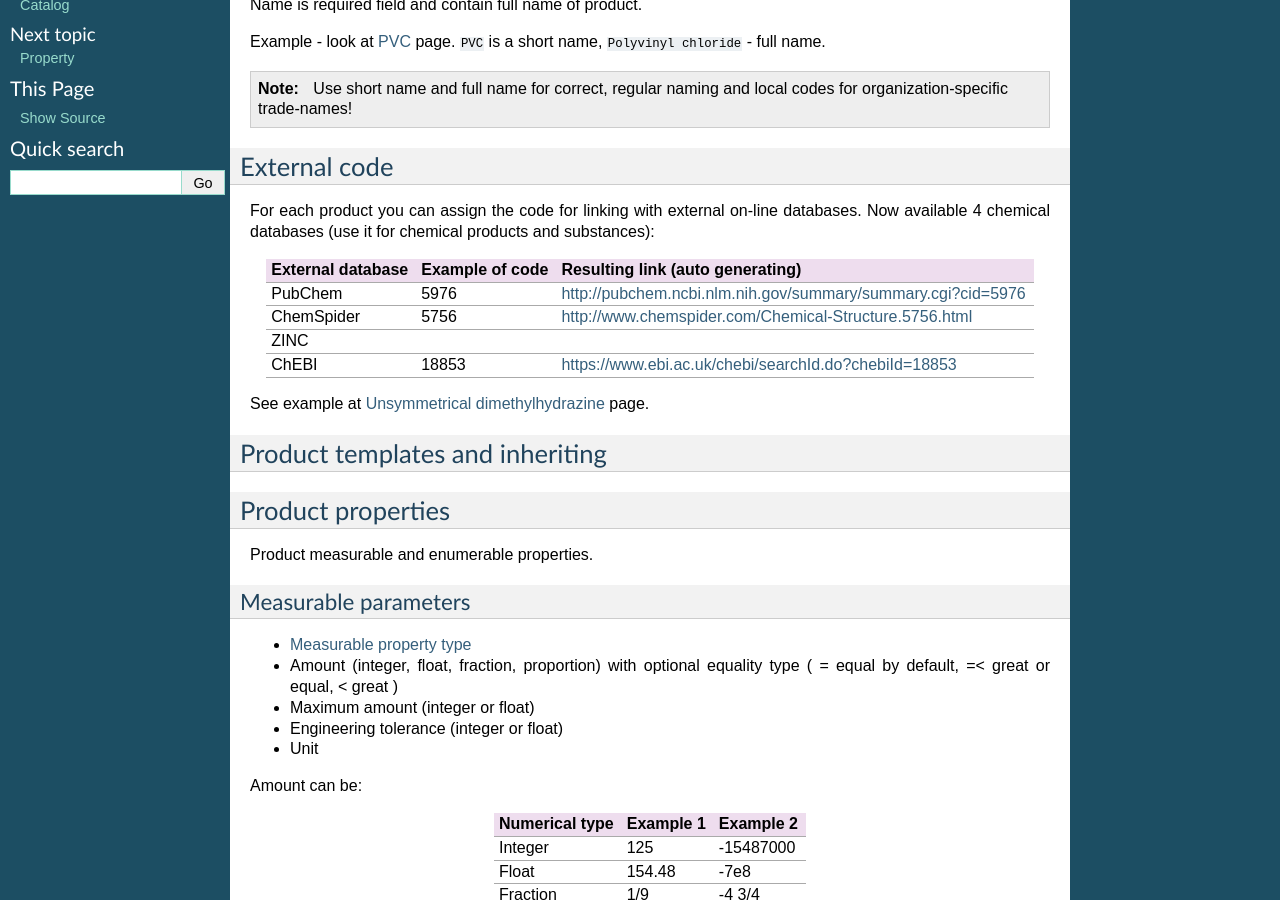
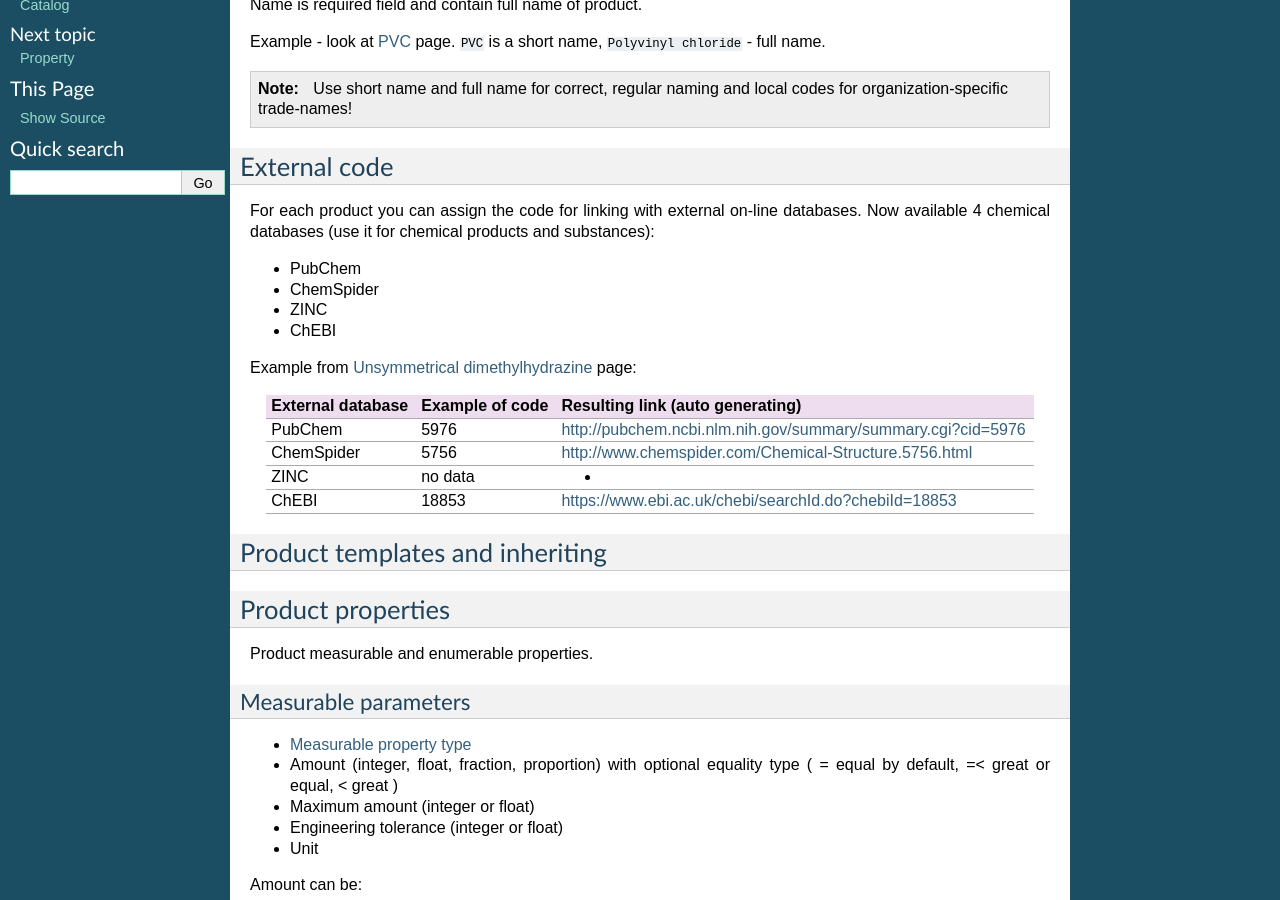
Before and after one commit to NaiveShark/NaiveSharkComDoc, a Sphinx documentation site: the page built from docs/product.rst, in a window 1280 px wide and 900 px high, scrolled down 322 px. Built offline with Sphinx 7.4.7, drawn with Linux system fonts in a browser that asks for light colours; pages that are not in the unit, such as notebooks, are missing from menus.

Commit message:
про хим базы

```diff
--- a/docs/product.rst
+++ b/docs/product.rst
@@ -25,16 +25,21 @@ External code
 
 For each product you can assign the code for linking with external on-line databases. Now available 4 chemical databases (use it for chemical products and substances):
 
+* PubChem
+* ChemSpider
+* ZINC
+* ChEBI
+
+Example from `Unsymmetrical dimethylhydrazine <http://www.naiveshark.com/product/product/178/>`_ page:
+
 =====================  =================  ===============================================================
 External database      Example of code    Resulting link (auto generating)
 =====================  =================  ===============================================================
 PubChem                5976               http://pubchem.ncbi.nlm.nih.gov/summary/summary.cgi?cid=5976
 ChemSpider             5756               http://www.chemspider.com/Chemical-Structure.5756.html
-ZINC
+ZINC                   no data            -
 ChEBI                  18853              https://www.ebi.ac.uk/chebi/searchId.do?chebiId=18853
 =====================  =================  ===============================================================
-
-See example at `Unsymmetrical dimethylhydrazine <http://www.naiveshark.com/product/product/178/>`_ page.
 
 Product templates and inheriting
 --------------------------------
```
